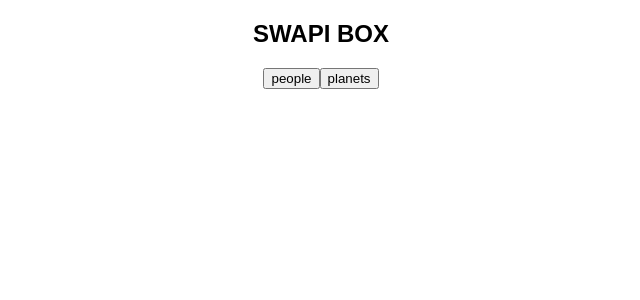
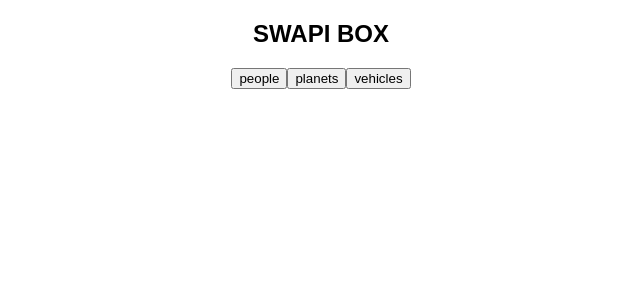
Before and after one commit to Obleo33/swapi-box, a React (Create React App) app: page / in a window 1280 px wide. Shown: the top 300 px of the page, without its empty margins (319-959 px from the left). Built offline with nearby package versions, Linux system fonts and the light colour scheme; no server answers.

Commit message:
Add button for vehicles.

```diff
--- a/src/App/App.js
+++ b/src/App/App.js
@@ -44,6 +44,7 @@ class App extends Component {
           <h2>SWAPI BOX</h2>
           <Button fetchData={(call, state) => this.fetchData(call, state)} call='people'/>
           <Button fetchData={(call, state) => this.fetchData(call, state)} call='planets'/>
+          <Button fetchData={(call, state) => this.fetchData(call, state)} call='vehicles'/>
         </div>
           <CardWrapper data={this.state.data.results} view={this.state.view}/>
       </div>
```
